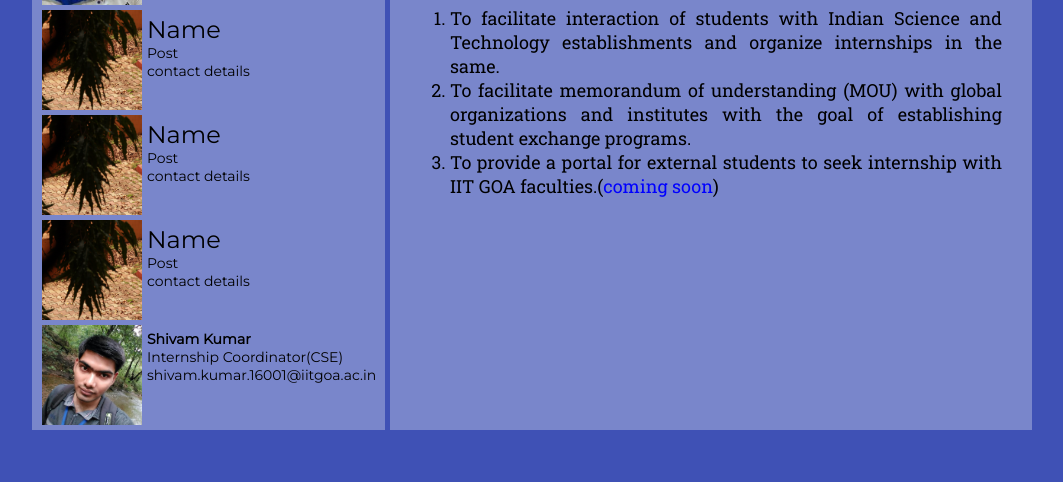
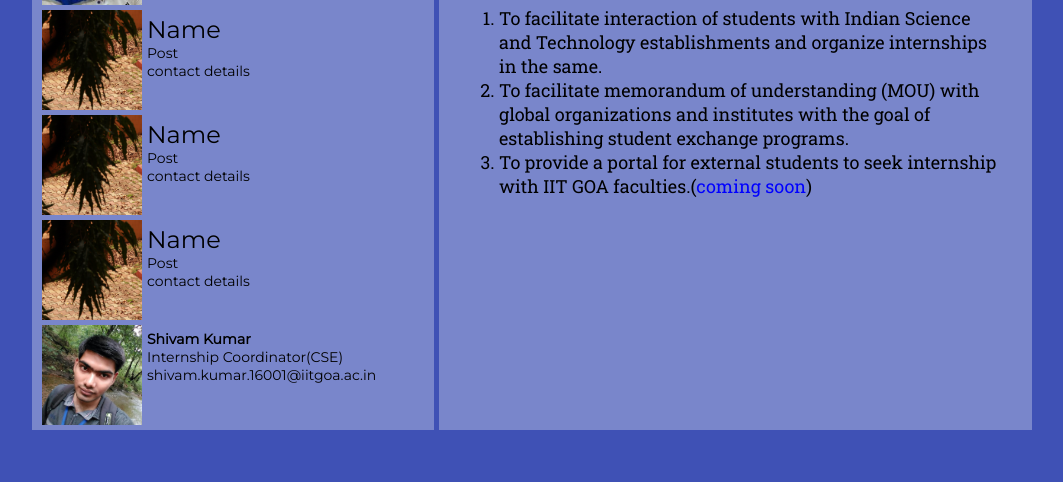
Before and after one commit to shivamiitgoa/shivamiitgoa.github.io, a plain HTML site: page 1.html in a window 1280 px wide. Shown: the part 318-800 px from the top of the page, without its empty margins (108-1171 px from the left). Drawn offline with nearby package versions, Linux system fonts and the light colour scheme.

Commit message:
Update style1.css

```diff
--- a/style1.css
+++ b/style1.css
@@ -45,7 +45,7 @@ body {
 	background-color: #7986CB;
 }
 .members_area{
-	width: 35%;
+	width: 40%;
 	font-family: 'Montserrat', sans-serif;
 	text-overflow: ellipsis;
 }
@@ -67,10 +67,9 @@ body {
 	height: 100px;
 }
 .objectives_area{
-	width: 65%;
+	width: 60%;
 	border-left: 5px solid #3F51B5;
 	padding: 20px;
-	text-align: justify;
 	font-family: 'Roboto Slab', serif;
 }
 .objective li{
```
